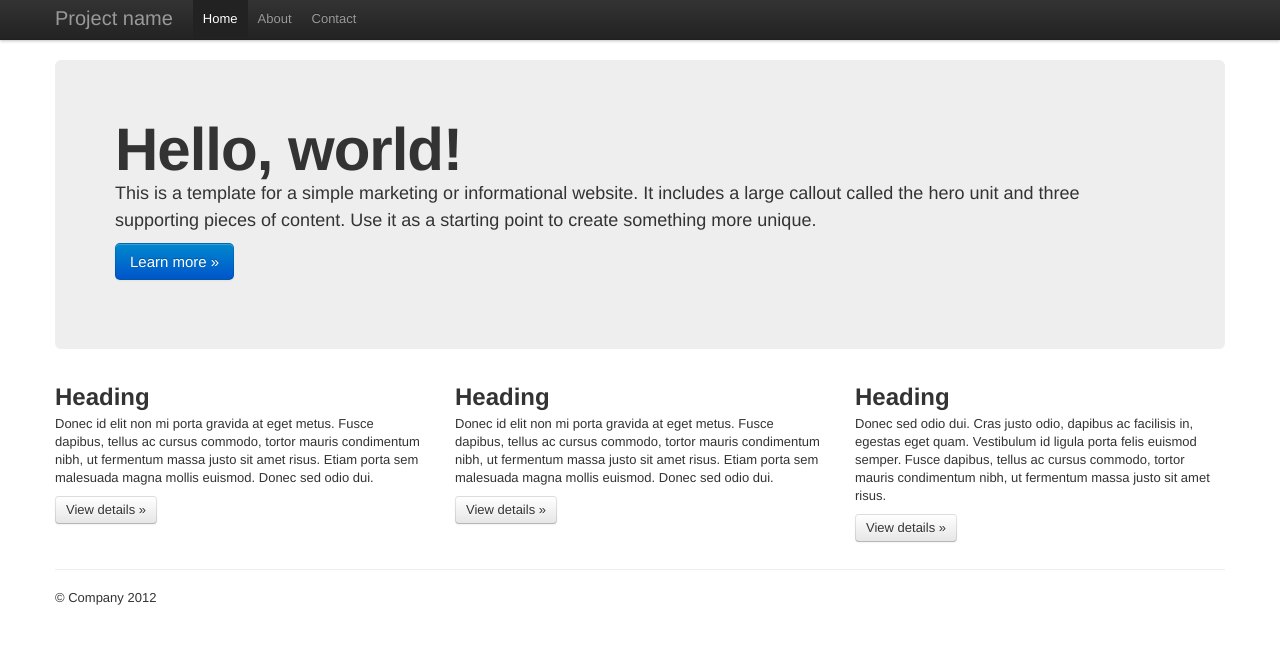
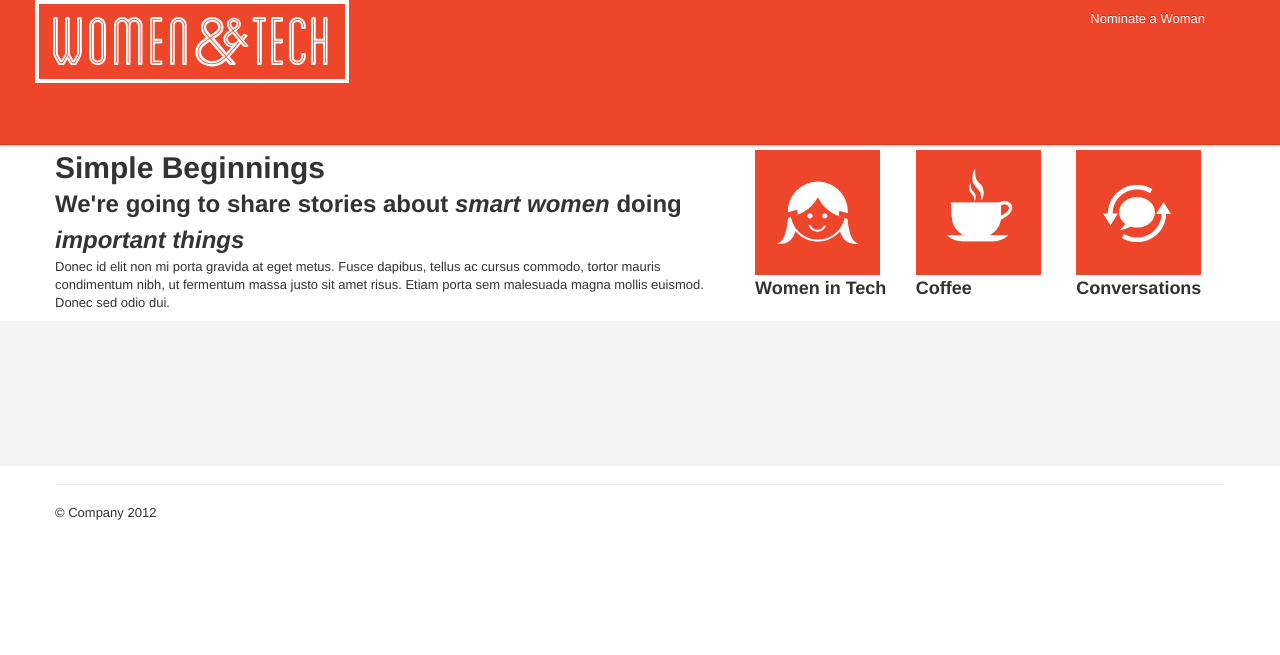
Before and after one commit to WomenAndTech/WomenAndTech, a PHP site: page / in a window 1280 px wide. Shown: the top 655 px of the page. Run offline with PHP 8.4, Linux system fonts and the light colour scheme; some libraries are stand-ins or nearby versions.

Commit message:
header, panel1, panel2 started

```diff
--- a/css/style.css
+++ b/css/style.css
@@ -1,5 +1,42 @@
 
 
 /* ===== Primary Styles ========================================================
-   Author:
+   Author: Mark Staplehurst / Brett Bergmann
    ========================================================================== */
+
+body{
+	padding-top:150px;
+}
+
+/* HEADER */
+
+.navbar-inner{
+	background-color:#ee462b;
+	min-height:145px;
+	background-image:none; /* Bootstrap uses this for gradients, which don't want yet */
+	color:#fff;
+}
+
+.navbar .brand{
+	padding:0;
+}
+
+.navbar .nav{
+	float:right;
+}
+
+.navbar .nav > li > a{
+	float:right;
+	color:#fff;
+}
+
+/* Panel2 */
+
+#panel2_container{
+	background:#f3f3f3;
+	width:100%;
+}
+
+#panel2{
+	min-height:145px;
+}
--- a/index.html
+++ b/index.html
@@ -7,7 +7,7 @@
 	<meta charset="utf-8">
 	<meta http-equiv="X-UA-Compatible" content="IE=edge,chrome=1">
 
-	<title></title>
+	<title>Women And Tech</title>
 	<meta name="description" content="">
 	<meta name="author" content="">
 
@@ -36,12 +36,10 @@
             <span class="icon-bar"></span>
             <span class="icon-bar"></span>
           </a>
-          <a class="brand" href="#">Project name</a>
+          <a class="brand" href="#"><img src="img/womenandtech-logo.png"></a>
           <div class="nav-collapse">
             <ul class="nav">
-              <li class="active"><a href="#">Home</a></li>
-              <li><a href="#about">About</a></li>
-              <li><a href="#contact">Contact</a></li>
+              <li><a href="#">Nominate a Woman</a></li>
             </ul>
           </div><!--/.nav-collapse -->
         </div>
@@ -50,34 +48,41 @@
 
     <div class="container">
 
-      <!-- Main hero unit for a primary marketing message or call to action -->
-      <div class="hero-unit">
-        <h1>Hello, world!</h1>
-        <p>This is a template for a simple marketing or informational website. It includes a large callout called the hero unit and three supporting pieces of content. Use it as a starting point to create something more unique.</p>
-        <p><a class="btn btn-primary btn-large">Learn more &raquo;</a></p>
-      </div>
 
       <!-- Example row of columns -->
-      <div class="row">
-        <div class="span4">
-          <h2>Heading</h2>
-           <p>Donec id elit non mi porta gravida at eget metus. Fusce dapibus, tellus ac cursus commodo, tortor mauris condimentum nibh, ut fermentum massa justo sit amet risus. Etiam porta sem malesuada magna mollis euismod. Donec sed odio dui. </p>
-          <p><a class="btn" href="#">View details &raquo;</a></p>
+      <div class="row-fluid" id="panel1">
+        <div class="span7">
+          <h1>Simple Beginnings</h1>
+          <h2>We're going to share stories about <em>smart women</em> doing <em>important things</h2></em>
+           <p>Donec id elit non mi porta gravida at eget metus. Fusce dapibus, tellus ac cursus commodo, tortor mauris condimentum nibh, ut fermentum massa justo sit amet risus. Etiam porta sem malesuada magna mollis euismod. Donec sed odio dui.
+           </p>
         </div>
-        <div class="span4">
-          <h2>Heading</h2>
-           <p>Donec id elit non mi porta gravida at eget metus. Fusce dapibus, tellus ac cursus commodo, tortor mauris condimentum nibh, ut fermentum massa justo sit amet risus. Etiam porta sem malesuada magna mollis euismod. Donec sed odio dui. </p>
-          <p><a class="btn" href="#">View details &raquo;</a></p>
-       </div>
-        <div class="span4">
-          <h2>Heading</h2>
-          <p>Donec sed odio dui. Cras justo odio, dapibus ac facilisis in, egestas eget quam. Vestibulum id ligula porta felis euismod semper. Fusce dapibus, tellus ac cursus commodo, tortor mauris condimentum nibh, ut fermentum massa justo sit amet risus.</p>
-          <p><a class="btn" href="#">View details &raquo;</a></p>
+        <div class="span5">
+          <div class="span4">
+            <img src="img/icon-womenintech.png">
+            <h3>Women in Tech</h3>
+          </div>
+          <div class="span4">
+            <img src="img/icon-coffee.png">
+            <h3>Coffee</h3>
+          </div>
+          <div class="span4">
+            <img src="img/icon-conversations.png">
+            <h3>Conversations</h3>
+          </div>
         </div>
       </div>
+    </div>
 
-      <hr>
+    <div class="container" id="panel2_container">
+      <div class="container">
+        <div class="row-fluid" id="panel2">
+        </div>
+      </div>
+    </div>
 
+    <div class="container">
+      <hr/>
       <footer>
         <p>&copy; Company 2012</p>
       </footer>
```
Also changed, not shown: img/icon-coffee.png (added), img/icon-conversations.png (added), img/icon-womenintech.png (added), img/womenandtech-logo.png (added).
